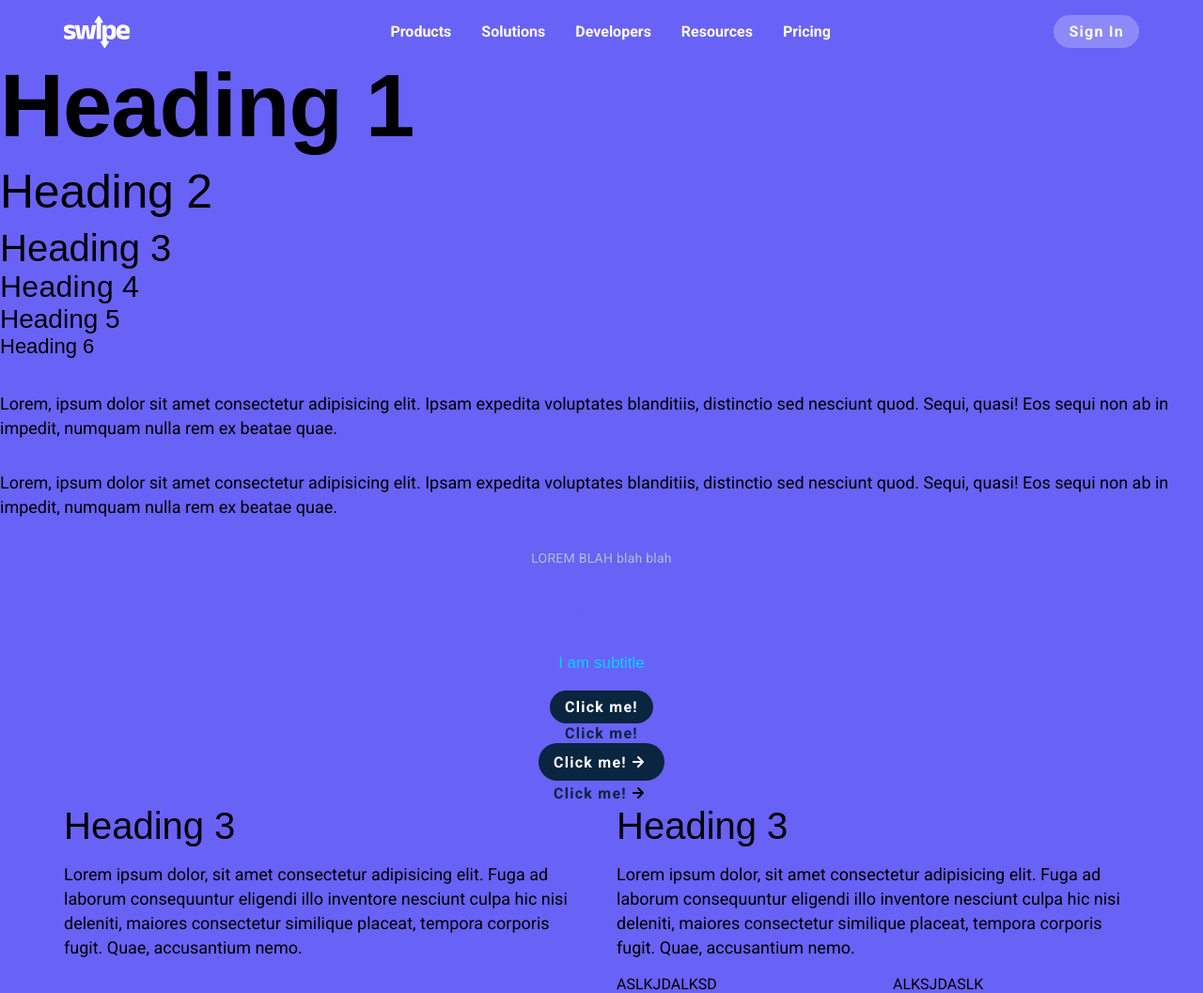
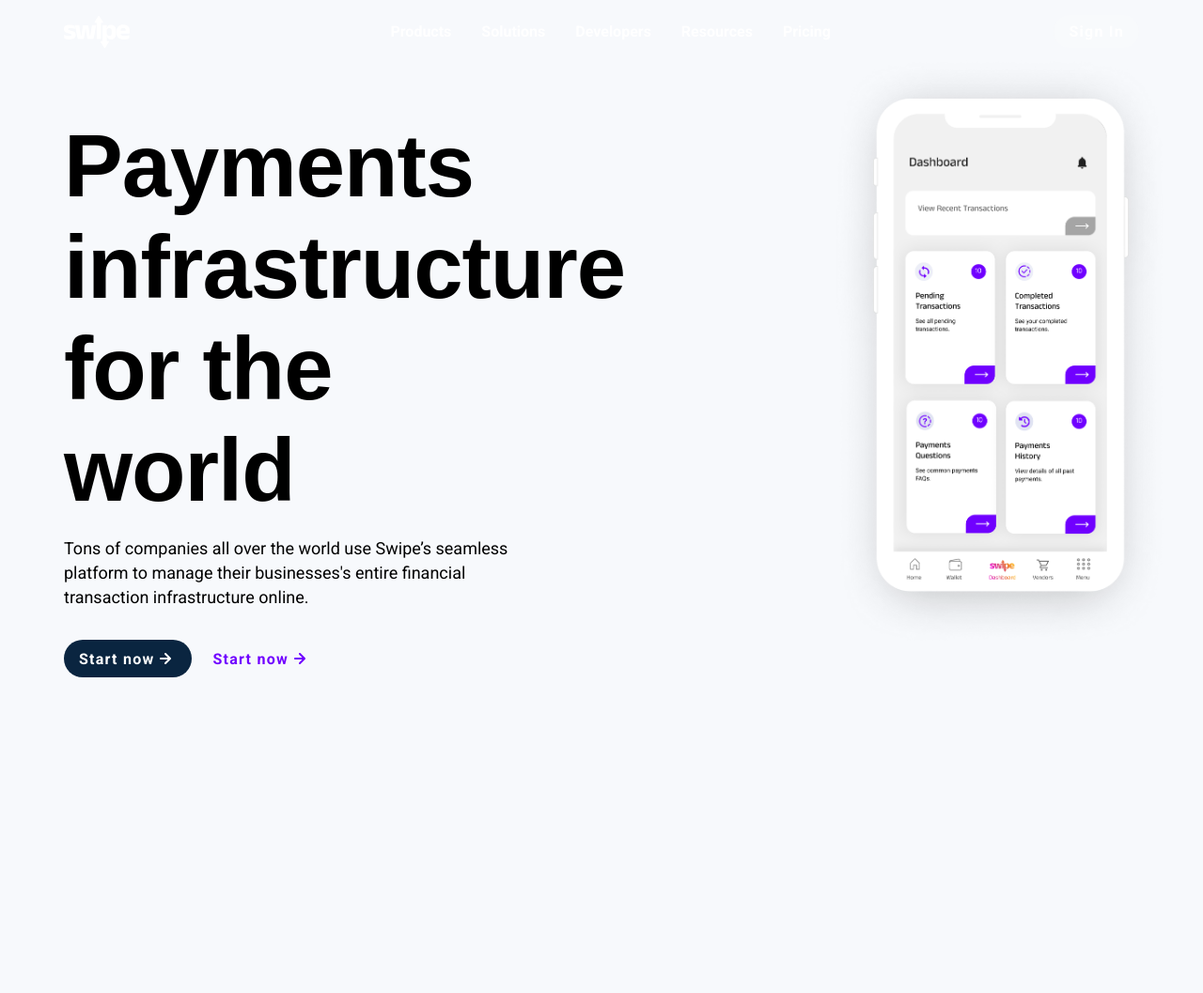
Before and after one commit to kulievtech/swipe-company, a plain HTML site: page index.html in a window 1280 px wide. Shown: the whole page at 94% size. After the commit the page ends 801 px from the top, so only its background shows below. Drawn offline with Linux system fonts and the light colour scheme; a web font is replaced by a local one.

Commit message:
finish hero-section

```diff
--- a/index.css
+++ b/index.css
@@ -43,7 +43,7 @@ body {
     margin: 0;
     box-sizing: border-box;
     padding: var(--spacing-sm) 0 0 0;
-    background-color: var(--purple-1);
+    background-color: var(--bg-light);
     display: flex;
     flex-direction: column;
     justify-content: center;
@@ -117,7 +117,7 @@ p {
     font-weight: 400;
     margin: var(--spacing-md) 0;
 }
-/* Layout Styles */
+/* Layout Styles  */
 .section-container {
     width: 100%;
     max-width: var(--standard-width);
@@ -251,4 +251,31 @@ p {
     background: rgba(250, 250, 250, 0.5);
 }
 
-/* HERO CONTENT */
+/* HERO STYLES */
+
+main {
+    margin: var(--spacing-xl) 0;
+}
+.button-container {
+    display: flex;
+    margin: var(--spacing-md) 0;
+}
+
+.button-container button:nth-of-type(2) {
+    margin: 0 0 0 var(--spacing-md);
+    color: var(--purple-2);
+}
+
+.hero p {
+    max-width: 480px;
+}
+
+.hero .hero-phone-container {
+    height: 564px;
+    align-items: flex-end;
+}
+
+.hero-phone {
+    height: 628px;
+    transform: translate(32px, -32px);
+}
--- a/index.html
+++ b/index.html
@@ -27,68 +27,42 @@
 
             <button class="primary-button navbar-button">Sign In</button>
         </nav>
-        <h1>Heading 1</h1>
-        <h2>Heading 2</h2>
-        <h3>Heading 3</h3>
-        <h4>Heading 4</h4>
-        <h5>Heading 5</h5>
-        <h6>Heading 6</h6>
-        <a href="Sadas">Click Me</a>
+        <main>
+            <div class="hero">
+                <div class="section-container two-column">
+                    <div class="col-left">
+                        <h1>Payments infrastructure for the world</h1>
                         <p>
-            Lorem, ipsum dolor sit amet consectetur adipisicing elit. Ipsam
-            expedita voluptates blanditiis, distinctio sed nesciunt quod. Sequi,
-            quasi! Eos sequi non ab in impedit, numquam nulla rem ex beatae
-            quae.
+                            Tons of companies all over the world use Swipe’s
+                            seamless platform to manage their businesses's
+                            entire financial transaction infrastructure online.
                         </p>
-        <p>
-            Lorem, ipsum dolor sit amet consectetur adipisicing elit. Ipsam
-            expedita voluptates blanditiis, distinctio sed nesciunt quod. Sequi,
-            quasi! Eos sequi non ab in impedit, numquam nulla rem ex beatae
-            quae.
-        </p>
-        <p class="secondary-text">LOREM BLAH blah blah</p>
-
-        <p class="subtitle">I am subtitle</p>
-        <p class="subtitle2">I am subtitle</p>
-        <button class="primary-button">Click me!</button>
-        <button class="secondary-button">Click me!</button>
+                        <div class="button-container">
                             <button class="primary-button with-icon">
-            Click me!
-            <img src="assets/arrow-right-light.svg" />
+                                Start now
+                                <img
+                                    src="assets/arrow-right-light.svg"
+                                    alt=""
+                                />
                             </button>
-
                             <button class="secondary-button with-icon">
-            Click me!
-            <img src="assets/arrow-right-dark.svg" />
+                                Start now
+                                <img
+                                    src="assets/arrow-right-purple.svg"
+                                    alt=""
+                                />
                             </button>
-
-        <div class="section-container">
-            <div class="two-column">
-                <div class="col-left">
-                    <h3>Heading 3</h3>
-                    <p>
-                        Lorem ipsum dolor, sit amet consectetur adipisicing
-                        elit. Fuga ad laborum consequuntur eligendi illo
-                        inventore nesciunt culpa hic nisi deleniti, maiores
-                        consectetur similique placeat, tempora corporis fugit.
-                        Quae, accusantium nemo.
-                    </p>
                         </div>
-                <div class="col-right">
-                    <h3>Heading 3</h3>
-                    <p>
-                        Lorem ipsum dolor, sit amet consectetur adipisicing
-                        elit. Fuga ad laborum consequuntur eligendi illo
-                        inventore nesciunt culpa hic nisi deleniti, maiores
-                        consectetur similique placeat, tempora corporis fugit.
-                        Quae, accusantium nemo.
-                    </p>
-                    <div class="two-column">
-                        <div class="col-left">ASLKJDALKSD</div>
-                        <div class="col-right">ALKSJDASLK</div>
+                    </div>
+                    <div class="col-right hero-phone-container">
+                        <img
+                            class="hero-phone"
+                            src="assets/hero-phone.png"
+                            alt=""
+                        />
                     </div>
                 </div>
             </div>
-        </div>
+        </main>
     </body>
 </html>
```
Lines whose indentation alone changed are shown as unchanged.
